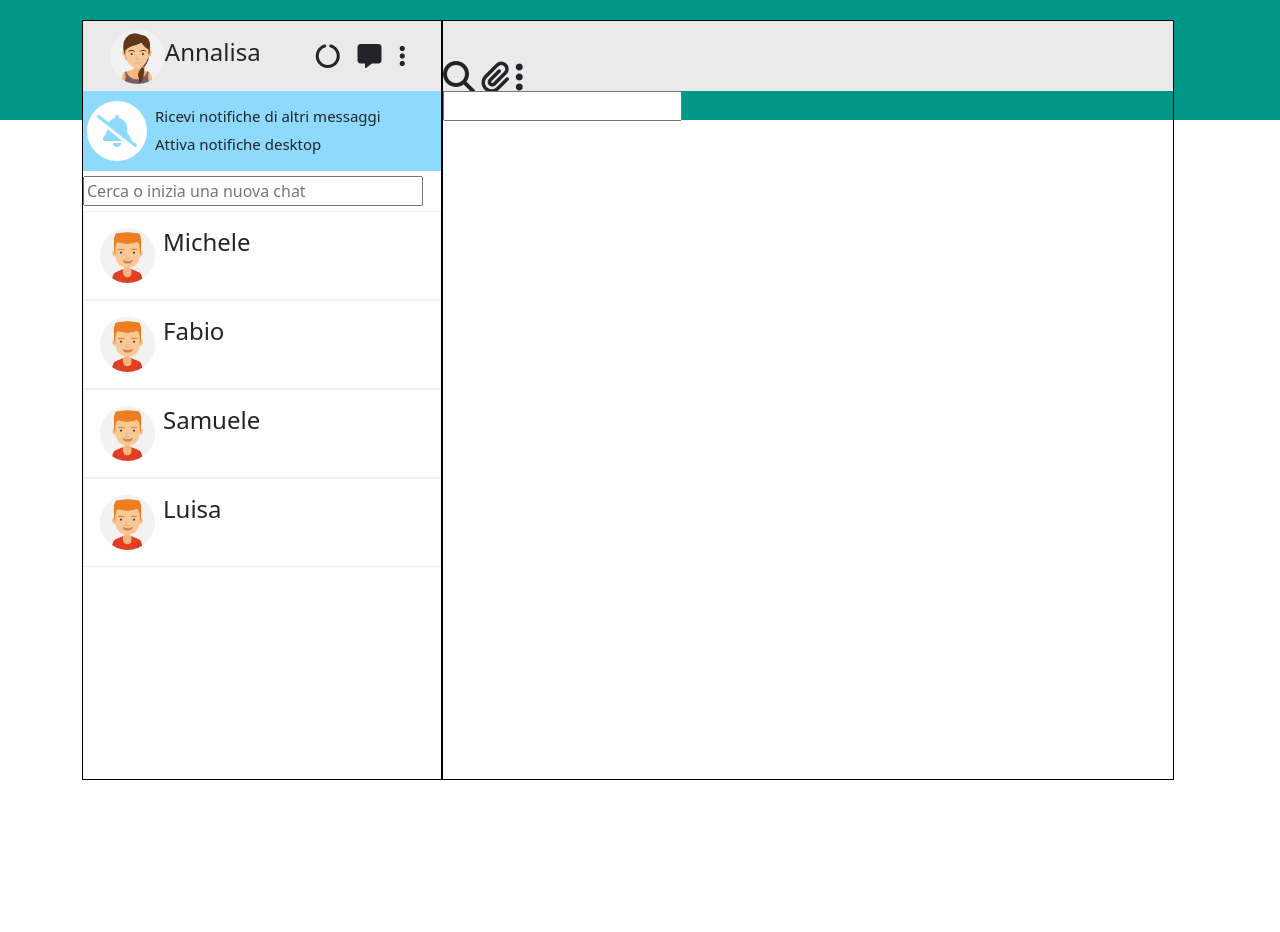
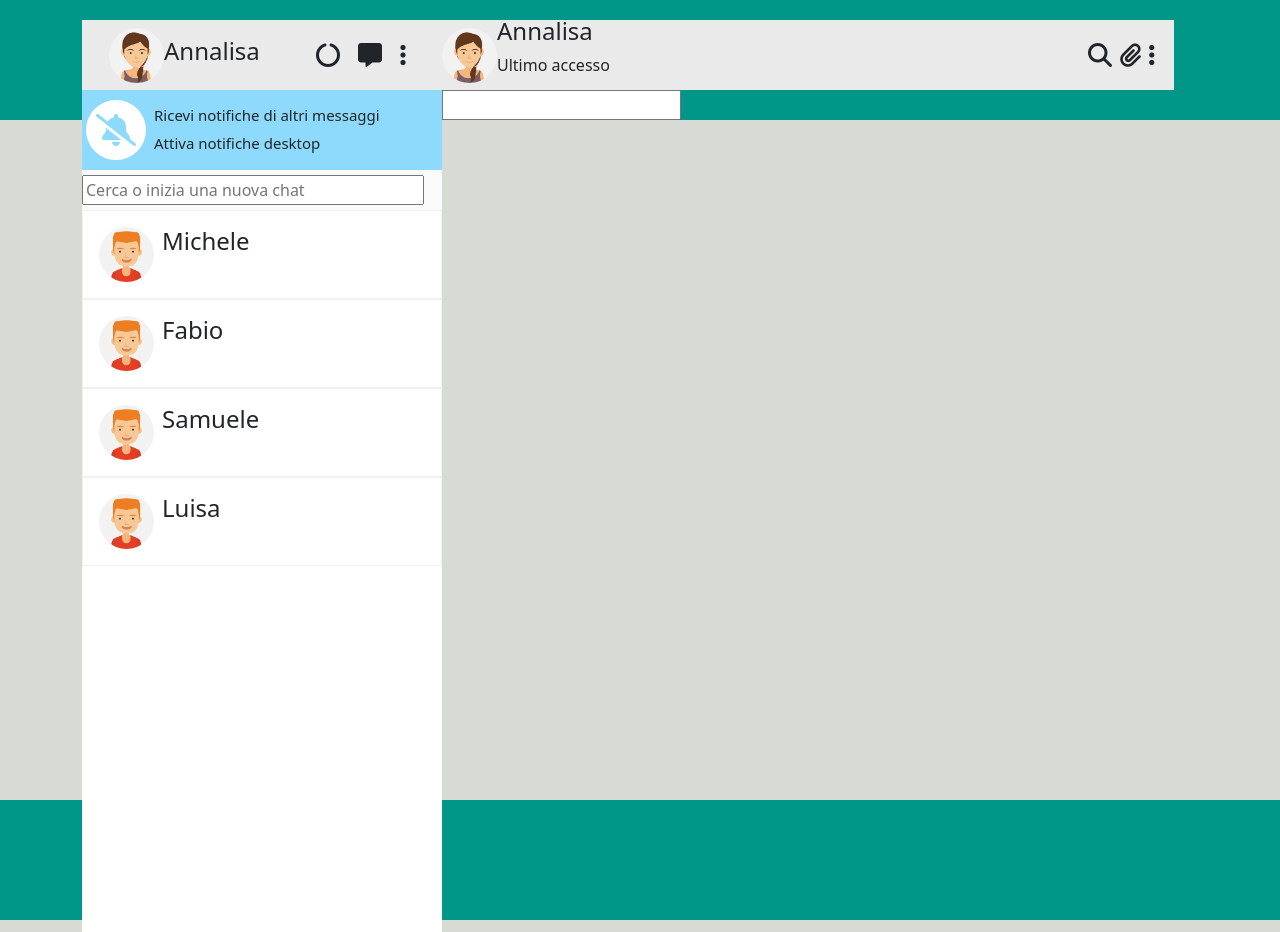
Before and after one commit to DASorescu/vue-boolzap, a plain HTML site: page index.html in a window 1280 px wide. Before the commit the page ends 800 px from the top, so only its background shows below. Drawn offline with nearby package versions, Linux system fonts and the light colour scheme; a web font is replaced by a local one.

Commit message:
ADDED-FEW-COMMENTS-FOR-LEGIBILITY

```diff
--- a/css/style.css
+++ b/css/style.css
@@ -3,7 +3,7 @@
     --notify-blue: #8EDAFC;
     --text-mesage-color: #A08F8B;
 }
-
+/* //UTILS */
 .bg-cream{
     background-color: var(--bg-cream);
 }
@@ -14,9 +14,11 @@
 .w-40{
     width: 40%;
 }
+
+/* ? GEENRICS */
 body{
     height: 100vh;
-    background-image: linear-gradient(#009688 15% ,#fff 15%);
+    background-image: linear-gradient(#009688 15% ,#D8DBD5 15%);
     font-family: 'Roboto', sans-serif;
 }
 
@@ -28,17 +30,22 @@ ul{
 section{
 
     height: 95vh;
-    border: 1px solid black;
+    /* border: 1px solid black; */
 }
+
 /* //altezza barra utente e header area messaggistica  */
 .height-1{
     height: 70px;
 }
 
+
+/* // LEFT SECTION OF CONTACTS  */
+/* USER IMAGE */
 .contact-profile-img{
     border-radius: 50%;
     height: 55px;
 }
+/* MOTIFICATION */
 .notify-section{
 
     height: 80px;
@@ -53,11 +60,27 @@ section{
 .notify-section h3, .notify-section p{
     font-size: 15px;
 }
-
+/* SEARCHING AREA */
+.search-area{
+    background-color: #fafafa;
+}
 .search-area input{
     margin: 5px  auto;
     width: 95%;
 }
+/* CONTACTS AREA  */
+.contacts-list{
+    margin-bottom: 0;
+    height: 722px;
+    overflow-y: scroll;
+}
 .chat-border{
     border: 0.5px solid #f1f1f1;
 }
+
+
+/* ? SECTIOM RIGHT  */
+/* HEADER OF SECTION  */
+.mesage-icon-menu{
+    width: 10%;
+}
--- a/index.html
+++ b/index.html
@@ -26,19 +26,23 @@
     <div id="root" class="h-100">
         <div class="container h-100 d-flex align-items-center">
             <div class="row w-100">
+                <!-- LEFT SECTION OF THE WEBBAPP -->
                 <div class="col-4 pe-0">
                     <section id="contacts" class="">
+                        <!-- USER INFO MARCKUP -->
                         <div class="user-profile bg-cream height-1 d-flex justify-content-around align-items-center">
                             <div class="user-info w-40 d-flex align-items-center">
                                 <img src="img/avatar_io.jpg" alt="io" class="contact-profile-img">
                                 <h4 class="contact-name fw-normal">Annalisa</h3>
                             </div>
+                            <!-- ICONS OF USER INFO  -->
                             <div class="user-menu w-30 d-flex justify-content-around align-items-center">
                                 <i class="fa-solid fa-circle-notch fs-4"></i>
                                 <i class="fa-solid fa-message fs-4"></i>
                                 <i class="fa-solid fa-ellipsis-vertical fs-4"></i>
                             </div>
                         </div>
+                        <!-- NOTIFICATION TOGGLE-SECTION -->
                         <div class="notify-section d-flex align-items-center">
                             <div class="rounded-circle bg-white bell d-flex align-items-center justify-content-center mx-1">
                                 <i class="fa-solid fa-bell-slash fa-2x"></i>
@@ -48,11 +52,13 @@
                                 <p class="mb-0">Attiva notifiche desktop</p>
                             </div>
                         </div>
+                        <!-- SEARCHING IMPUT AREA  -->
                         <div class="search-area">
                             <!-- <i class="fa-solid fa-magnifying-glass"></i> -->
                             <input type="text" class="text-area" placeholder="Cerca o inizia una nuova chat">
                         </div>
-                        <ul class="contacts-list ps-0">
+                        <!--GENERATION OF THE CONTACTS UNORDERED LIST USING THE DIRECTIVE V-FOR BASED ON THE OPBJECTS ARRAY IN JAVASCRIPT  -->
+                        <ul class="contacts-list ps-0 bg-white">
                             <li v-for="(object , i) in contacts" class="contact-info d-flex py-3 ps-3 chat-border">
                                 <img src="img/avatar_1.jpg" :alt="contacts[i].name"class="contact-profile-img">
                                 <h4 class="contact-name ms-2 fw-normalfs-4">{{contacts[i].name}}</h3>
@@ -60,18 +66,23 @@
                         </ul>
                     </section>
                 </div>
+                <!-- RIGHT SIDE OF THE WEBBAPP -->
                 <div class="col-8 ps-0">
                     <section id="mesages" class="">
-                        <header class="bg-cream height-1">
-                            <div class="contact-info">
-                                <img src="" alt="" class="contact-profile-img">
-                                <h3 class="contact-name"></h3>
-                                <p class="last-access"></p>
+                        <!-- SECTION HEADER WITH CHAT CONTACT AND INFOS -->
+                        <header class="bg-cream height-1 d-flex justify-content-between align-items-center">
+                            <div class="contact-info d-flex align-items-center">
+                                <img src="img/avatar_io.jpg" alt="io" class="contact-profile-img">
+                                <div>
+                                    <h4 class="contact-name fw-normal">Annalisa</h3>
+                                    <p class="last-access">Ultimo accesso </p>
+                                </div>
                             </div>
-                            <div class="mesage-icon-menu">
-                                <i class="fa-solid fa-magnifying-glass fa-2x"></i>
-                                <i class="fa-solid fa-paperclip fa-2x"></i>
-                                <i class="fa-solid fa-ellipsis-vertical fa-2x"></i>
+                            <!-- ICONS MENU OF THE CHAT -->
+                            <div class="mesage-icon-menu d-flex justify-content-around me-3">
+                                <i class="fa-solid fa-magnifying-glass fs-4"></i>
+                                <i class="fa-solid fa-paperclip fs-4"></i>
+                                <i class="fa-solid fa-ellipsis-vertical fs-4"></i>
                             </div>
                         </header>
                         <main>
```
